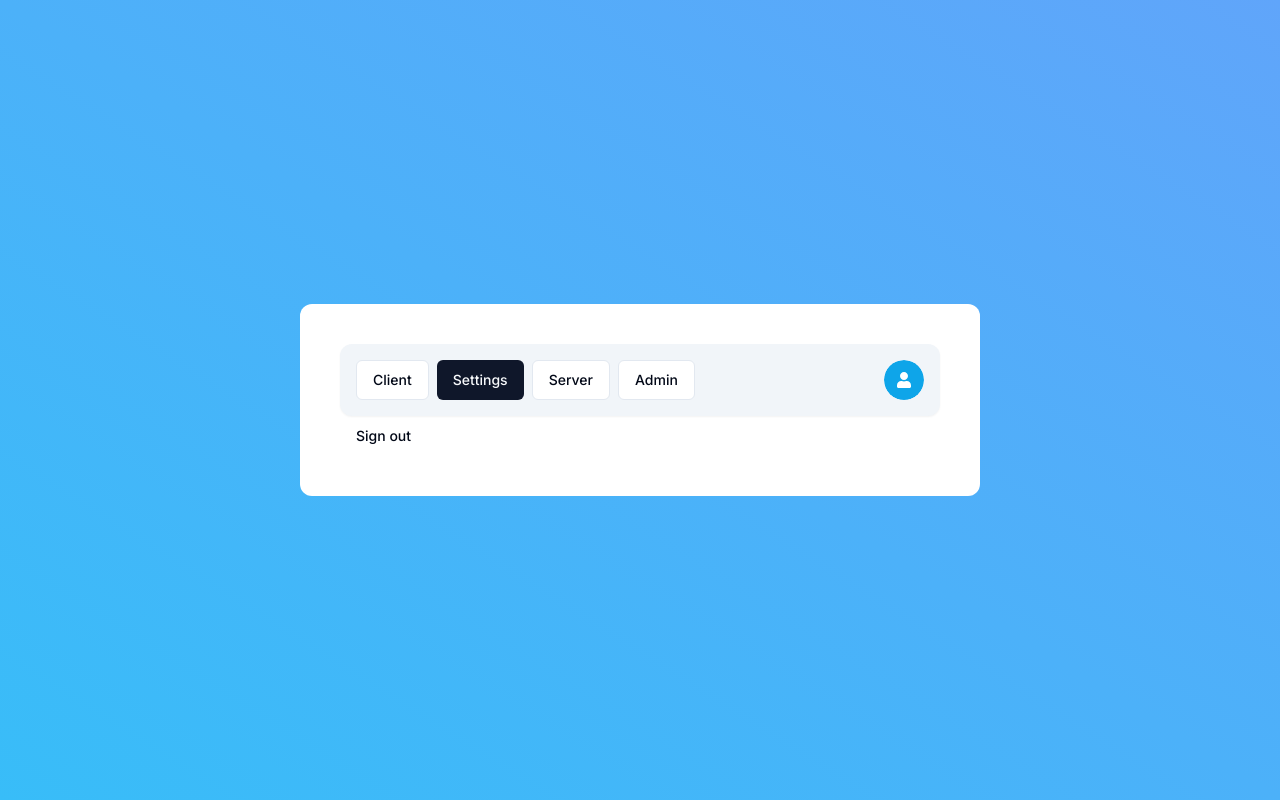
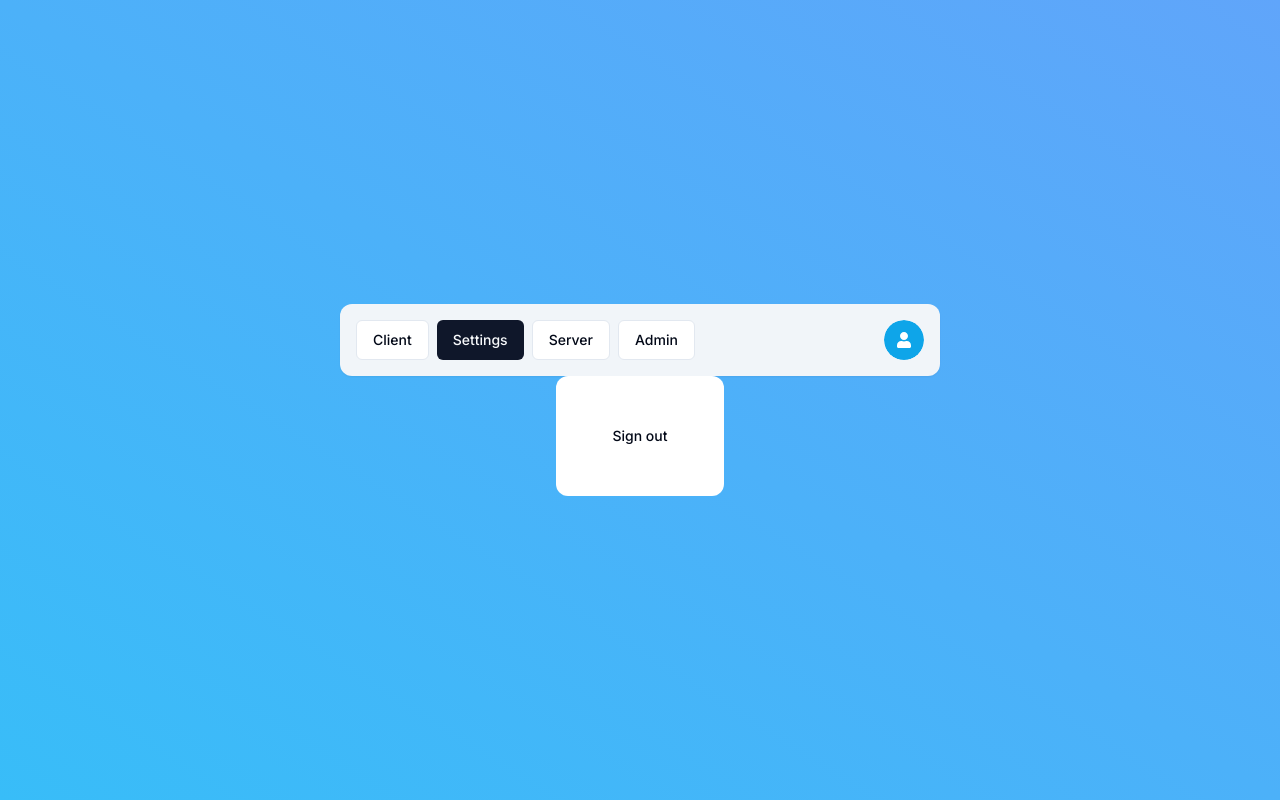
Before and after one commit to laoskey/auth-kit, a Next.js app: page /setting in a window 1280 px wide. Built offline with nearby package versions, Linux system fonts and the light colour scheme; no server answers.

Commit message:
implement the Server page

```diff
--- a/app/(protected)/_components/NavBar.tsx
+++ b/app/(protected)/_components/NavBar.tsx
@@ -5,7 +5,7 @@ import { Button } from "@/components/ui/button";
 import Link from "next/link";
 import { usePathname } from "next/navigation";
 
-interface NavBarProps {}
+// interface NavBarProps {}
 export function NavBar() {
   const pathName = usePathname();
   return (
--- a/app/(protected)/layout.tsx
+++ b/app/(protected)/layout.tsx
@@ -1,4 +1,5 @@
 import React from "react";
+import { NavBar } from "./_components/NavBar";
 
 interface ProtectedLayoutProps {
   children: React.ReactNode;
@@ -7,8 +8,9 @@ export default async function ProtectedLayout({
   children,
 }: ProtectedLayoutProps) {
   return (
-    <div className='min-h-screen min-w-screen flex items-center justify-center  bg-gradient-to-tr from-sky-400 to-blue-400'>
-      {children}
+    <div className=' min-h-screen flex  flex-col items-center justify-center  bg-gradient-to-tr from-sky-400 to-blue-400'>
+      <NavBar />
+      <div>{children}</div>
     </div>
   );
 }
--- /dev/null
+++ b/app/(protected)/server/page.tsx
@@ -0,0 +1,9 @@
+import { auth } from "@/auth";
+
+// interface ServerPageProps {}
+const ServerPage = async () => {
+  const session = await auth();
+
+  return <div>{JSON.stringify(session)}</div>;
+};
+export default ServerPage;
--- a/app/(protected)/setting/page.tsx
+++ b/app/(protected)/setting/page.tsx
@@ -1,7 +1,6 @@
 "use client";
 import { logout } from "@/actions/logout";
 import { Button } from "@/components/ui/button";
-import { NavBar } from "../_components/NavBar";
 // import { useCurrentUser } from "@/hooks/use-current-user";
 // import { useSession } from "next-auth/react";
 export default function SettingPage() {
@@ -15,7 +14,6 @@ export default function SettingPage() {
       className=' bg-white p-10 rounded-xl
     '
     >
-      <NavBar />
       <Button
         type='submit'
         onClick={onClick}
--- a/app/(protected)/user/page.tsx
+++ /dev/null
@@ -1,5 +0,0 @@
-"use client";
-interface UserPageProps {}
-export default function UserPage() {
-  return <div>UserPage</div>;
-}
--- a/components/auth/UserButton.tsx
+++ b/components/auth/UserButton.tsx
@@ -15,7 +15,7 @@ import { useCurrentUser } from "@/hooks/use-current-user";
 import { LogoutButton } from "./LogoutButton";
 import { ExitIcon } from "@radix-ui/react-icons";
 
-interface UserButtonProps {}
+// interface UserButtonProps {}
 export function UserButton() {
   const user = useCurrentUser();
   return (
```
